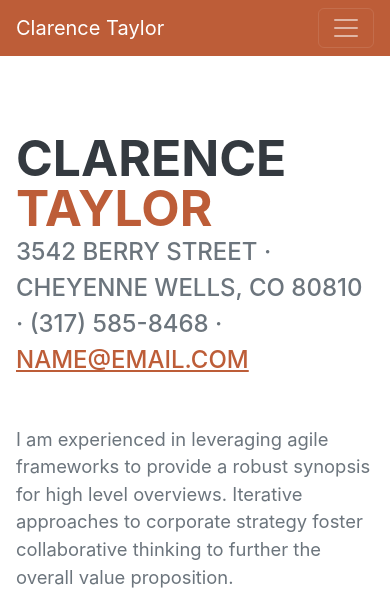
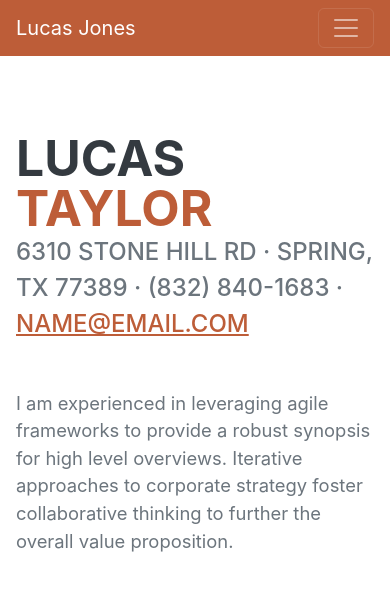
Before and after one commit to Lucaspj1/lucaspjones.github.io, a plain HTML site: page index.html in a window 390 px wide. Shown: the top 597 px of the page. Drawn offline with nearby package versions, Linux system fonts and the light colour scheme; a web font is replaced by a local one.

Commit message:
Update index.html

```diff
--- a/index.html
+++ b/index.html
@@ -19,7 +19,7 @@
         <!-- Navigation-->
         <nav class="navbar navbar-expand-lg navbar-dark bg-primary fixed-top" id="sideNav">
             <a class="navbar-brand js-scroll-trigger" href="#page-top">
-                <span class="d-block d-lg-none">Clarence Taylor</span>
+                <span class="d-block d-lg-none">Lucas Jones</span>
                 <span class="d-none d-lg-block"><img class="img-fluid img-profile rounded-circle mx-auto mb-2" src="assets/img/profile.jpg" alt="..." /></span>
             </a>
             <button class="navbar-toggler" type="button" data-bs-toggle="collapse" data-bs-target="#navbarResponsive" aria-controls="navbarResponsive" aria-expanded="false" aria-label="Toggle navigation"><span class="navbar-toggler-icon"></span></button>
@@ -40,11 +40,11 @@
             <section class="resume-section" id="about">
                 <div class="resume-section-content">
                     <h1 class="mb-0">
-                        Clarence
+                        Lucas
                         <span class="text-primary">Taylor</span>
                     </h1>
                     <div class="subheading mb-5">
-                        3542 Berry Street · Cheyenne Wells, CO 80810 · (317) 585-8468 ·
+                        6310 Stone Hill Rd · Spring, TX 77389 · (832) 840-1683 ·
                         <a href="mailto:name@email.com">name@email.com</a>
                     </div>
                     <p class="lead mb-5">I am experienced in leveraging agile frameworks to provide a robust synopsis for high level overviews. Iterative approaches to corporate strategy foster collaborative thinking to further the overall value proposition.</p>
```
